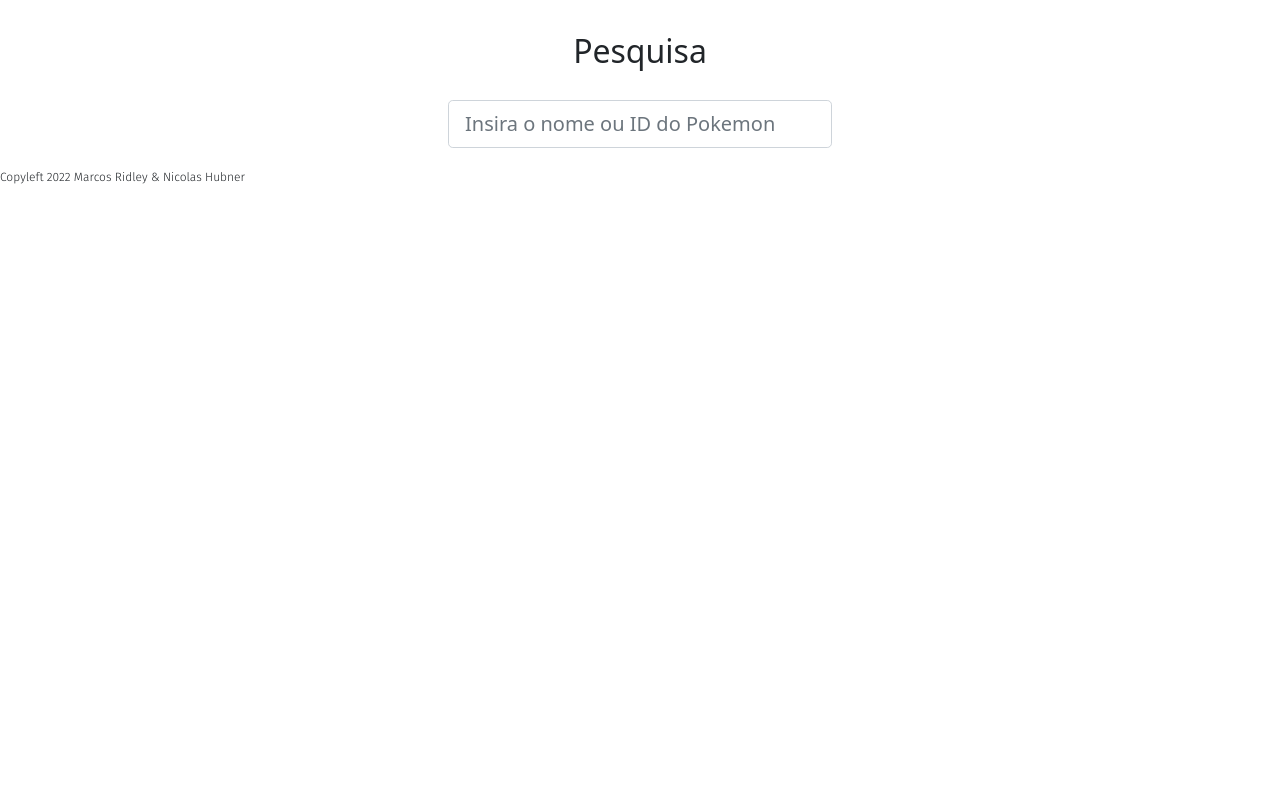
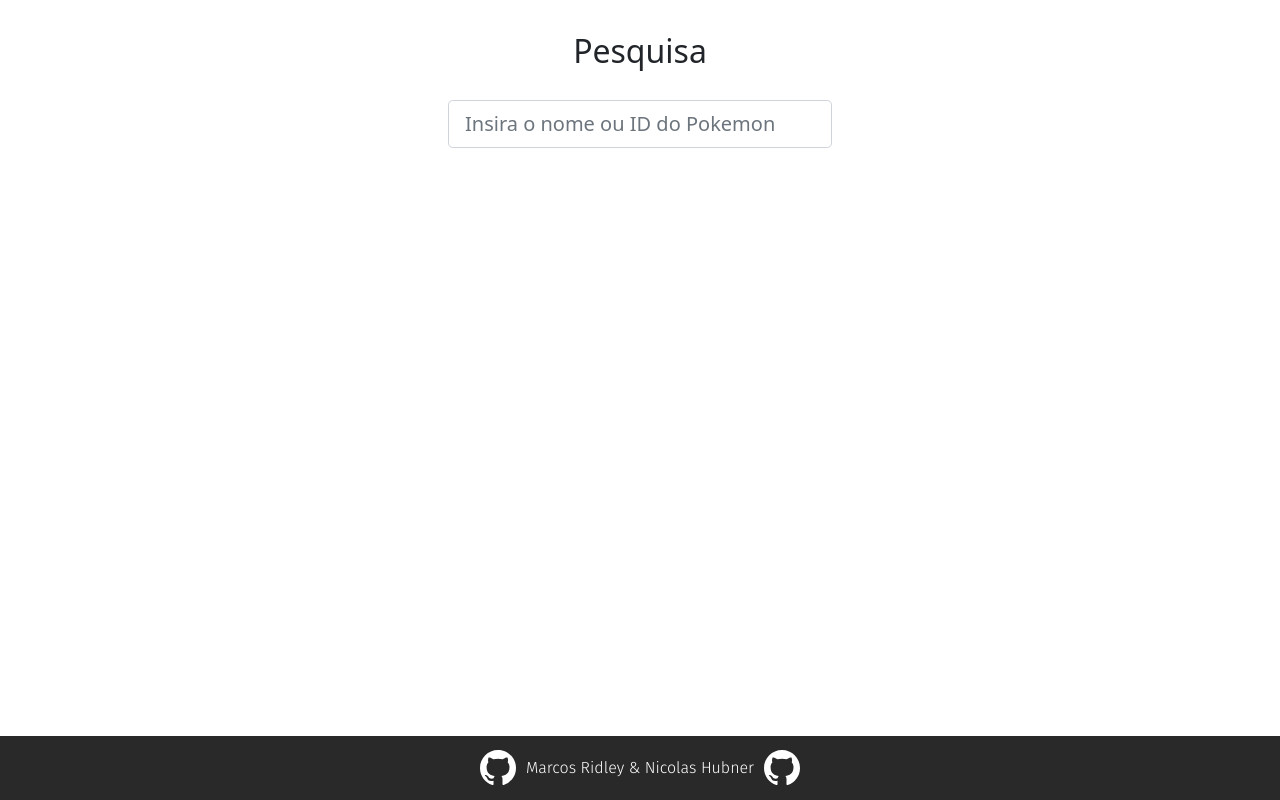
Before and after one commit to MarcosRidley/private-pokedex, a website: page index.html in a window 1280 px wide. Drawn offline with nearby package versions, Linux system fonts and the light colour scheme; no server answers.

Commit message:
add footer w/ credits

```diff
--- a/index.html
+++ b/index.html
@@ -53,7 +53,7 @@
       <div id="container-cards"></div>
     </main>
     <footer class="footer">
-      <a href="https://github.com/MarcosRidley%22%3E
+      <a href="https://github.com/MarcosRidley/">
         <svg
           xmlns="http://www.w3.org/2000/svg"
           width="36"
@@ -68,8 +68,8 @@
           />
         </svg>
       </a>
-      <p>Copyleft 2022 Marcos Ridley & Nicolas Hubner</p>
-      <a href="https://github.com/NicolasHubner%22%3E
+      <p>Marcos Ridley & Nicolas Hubner</p>
+      <a href="https://github.com/Nicolashubner">
         <svg
           xmlns="http://www.w3.org/2000/svg"
           width="36"
@@ -84,6 +84,7 @@
           />
         </svg>
       </a>
+
     </footer>
     <script src="script.js"></script>
     <!-- JavaScript Bundle with Popper -->
--- a/style.css
+++ b/style.css
@@ -305,3 +305,28 @@ p{
 .damage-calculator div div p:hover{
     transform: scale(1.09)
 }
+
+.footer {
+    background-color: rgb(41, 41, 41);
+    position: fixed;
+    bottom: 0px;
+    left: 0;
+    display: flex;
+    align-items: center;
+    justify-content: center;
+    gap: 10px;
+    width: 100%;
+    font-size: 20px;
+    color: white;
+    height: 64px;
+  }
+  footer p {
+      font-size: 16px;
+  }
+  #github-logo {
+      fill: white;
+  }
+  #github-logo:hover {
+    transform: scale(1.2);
+    transition: 0.5s;
+  }
```
